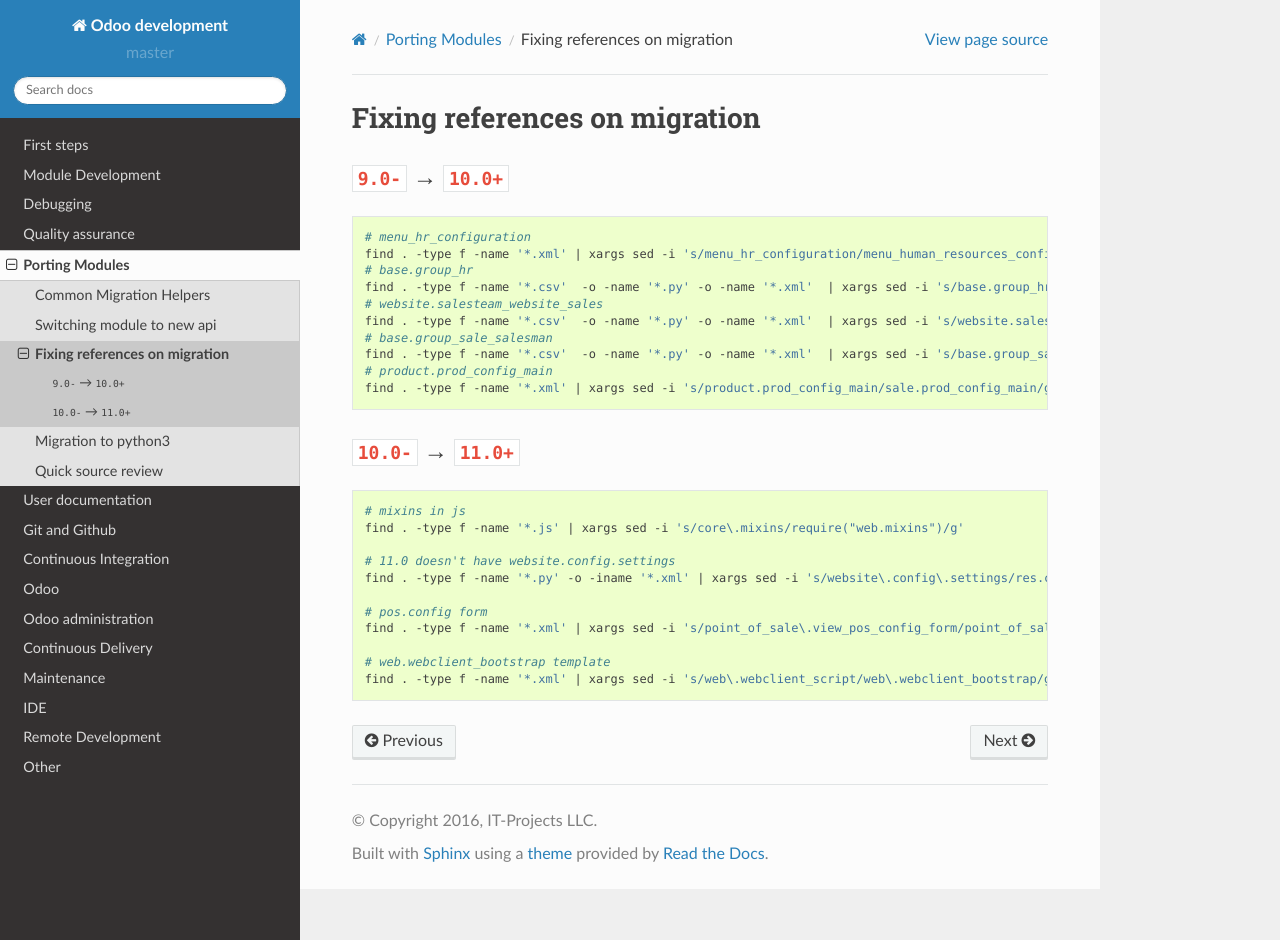
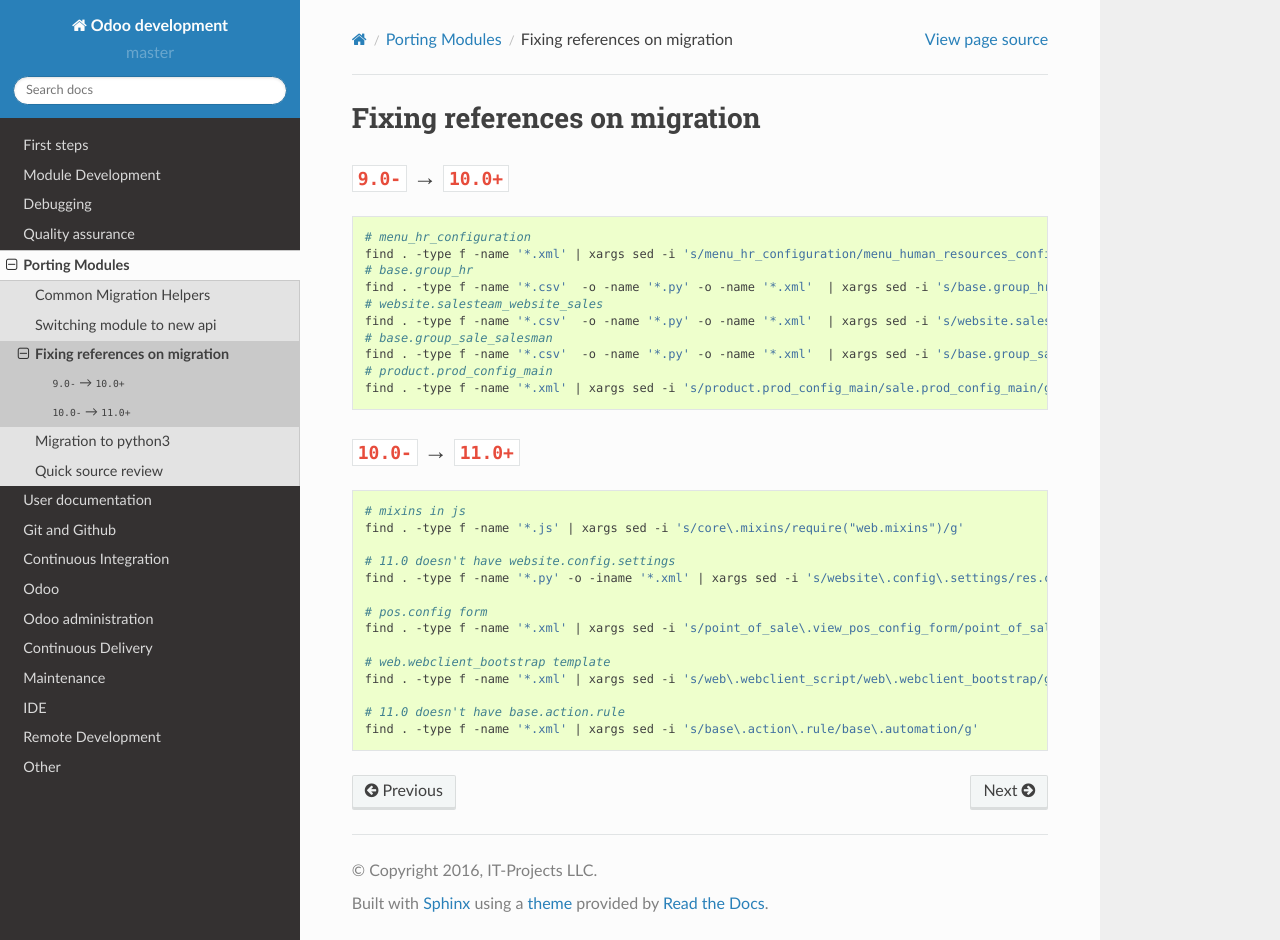
Before and after one commit to itpp-labs/odoo-development, a Sphinx documentation site: the page built from docs/migration/fix-refs.rst, in a window 1280 px wide and 940 px high. Built offline with Sphinx 7.4.7 and the Read the Docs theme 2.0.0, drawn with Linux system fonts in a browser that asks for light colours.

Commit message:
[MIG] base.action.rule -> base.automation

```diff
--- a/docs/migration/fix-refs.rst
+++ b/docs/migration/fix-refs.rst
@@ -36,3 +36,6 @@
 
     # web.webclient_bootstrap template
     find . -type f -name '*.xml' | xargs sed -i 's/web\.webclient_script/web\.webclient_bootstrap/g'
+
+    # 11.0 doesn't have base.action.rule
+    find . -type f -name '*.xml' | xargs sed -i 's/base\.action\.rule/base\.automation/g'
```
